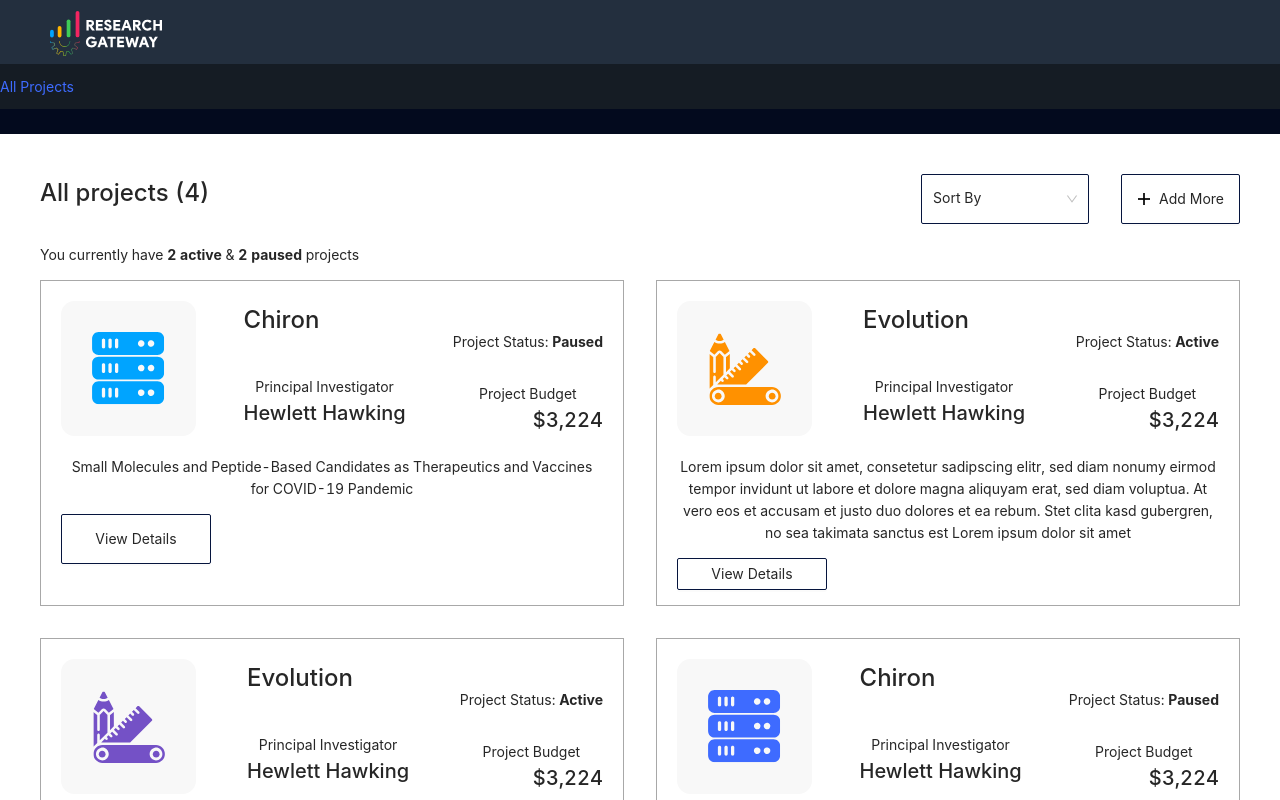
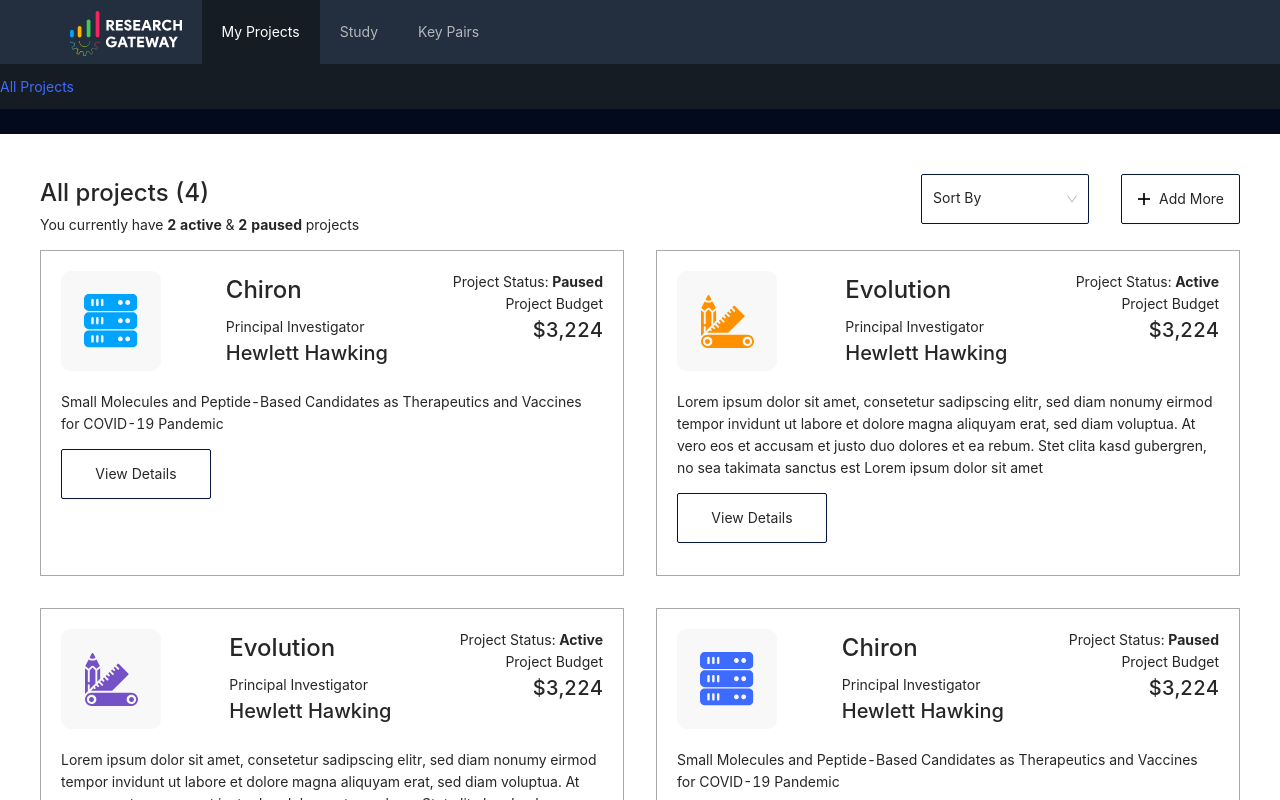
Before and after one commit to stechx1/research-gateway, a Next.js app: page / in a window 1280 px wide. Shown: the top 800 px of the page. Built offline with nearby package versions, Linux system fonts and the light colour scheme.

Commit message:
added navbar

```diff
--- a/src/collections/AllProjects/elements.jsx
+++ b/src/collections/AllProjects/elements.jsx
@@ -16,10 +16,10 @@ export const AllProjectsContainer = styled.div`
     }
   }
 
-  p{
+  /* p{
     text-align: center;
     margin-top: 30px;
-  }
+  } */
 `;
 
 export const ProjectInfoBar = styled.div`
--- a/src/components/Header/Header.jsx
+++ b/src/components/Header/Header.jsx
@@ -1,14 +1,49 @@
 import { Image, Menu } from 'antd';
-import { StyledHeader } from './elements';
+import Link from 'next/link'
+import { useRouter } from 'next/router';
+import { StyledHeader, StyledMenu } from './elements';
 
 export const Header = () => {
+  const router = useRouter();
+  const authRoute = ['/sign-in'];
   return (
-    <StyledHeader>
-      <Image src='/images/research-gateway.svg' />
-      <Menu
-        theme='dark'
-        mode='horizontal'
-      />
-    </StyledHeader>
+    <>
+      {authRoute.includes(router.route) && (
+        <StyledHeader>
+          <Image src='/images/research-gateway.svg' />
+          <Menu theme='dark' mode='horizontal' />
+        </StyledHeader>
+      )}
+
+      {!authRoute.includes(router.route) && (
+        <StyledHeader>
+          <StyledMenu
+            // style={{ background: '#232f3e' }}
+            defaultSelectedKeys={["1"]}
+            theme='dark'
+            mode='horizontal'
+          >
+            <Menu.Item key='0'>
+              <Image src='/images/research-gateway.svg' />
+            </Menu.Item>
+            <Menu.Item key='1'>
+              <Link href="/">
+              My Projects
+              </Link>
+              </Menu.Item>
+            <Menu.Item key='2'>
+            <Link href="/study">
+              Study
+              </Link>
+            </Menu.Item>
+            <Menu.Item key='3'>
+            <Link href="/key-pairs">
+              Key Pairs
+              </Link>
+            </Menu.Item>
+          </StyledMenu>
+        </StyledHeader>
+      )}
+    </>
   );
 };
--- a/src/components/Header/elements.jsx
+++ b/src/components/Header/elements.jsx
@@ -1,5 +1,5 @@
 import styled from 'styled-components';
-import { Layout } from 'antd';
+import { Layout, Menu } from 'antd';
 const { Header } = Layout;
 
 export const StyledHeader = styled((props) => {
@@ -7,3 +7,22 @@ export const StyledHeader = styled((props) => {
 })`
   background: #232f3e !important;
 `;
+
+export const StyledMenu = styled(Menu)`
+  &&&.ant-menu.ant-menu-dark, .ant-menu-dark .ant-menu-sub, .ant-menu.ant-menu-dark .ant-menu-sub {
+    background: #232f3e !important;
+    &::selection{
+      background: #151c24;
+    }
+  }
+
+  &.ant-menu-dark.ant-menu-horizontal > .ant-menu-item:hover {
+    background: #151c24;
+  }
+
+  &.ant-menu.ant-menu-dark .ant-menu-item-selected, .ant-menu-submenu-popup.ant-menu-dark .ant-menu-item-selected{
+    background: #151c24;
+  }
+
+  background: #232f3e !important;
+`;
--- /dev/null
+++ b/src/pages/key-pairs.jsx
@@ -0,0 +1,5 @@
+const KeyPairsPage = () => {
+  return <div style={{height: "100vh"}}></div>;
+};
+
+export default KeyPairsPage;
--- /dev/null
+++ b/src/pages/study.jsx
@@ -0,0 +1,5 @@
+const StudyPage = () => {
+  return <div style={{ height: '100vh' }}></div>;
+};
+
+export default StudyPage;
```
